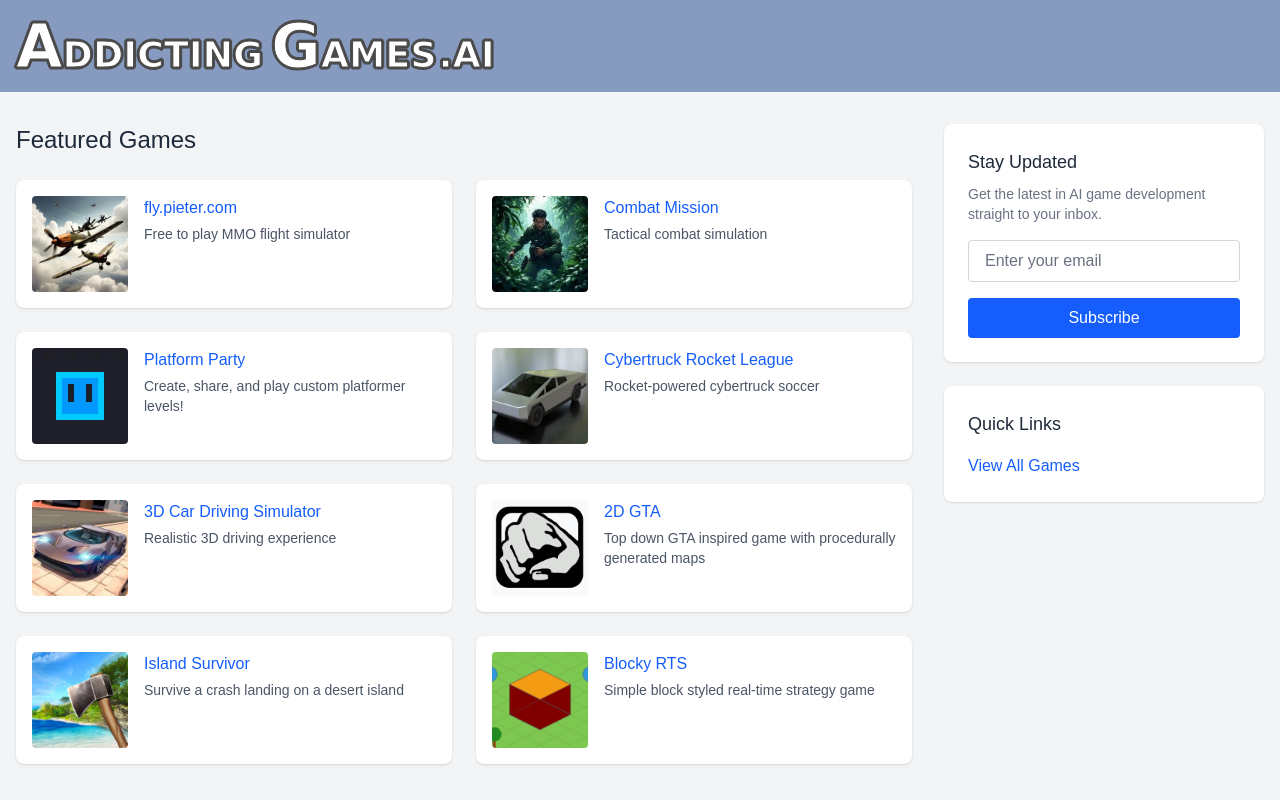
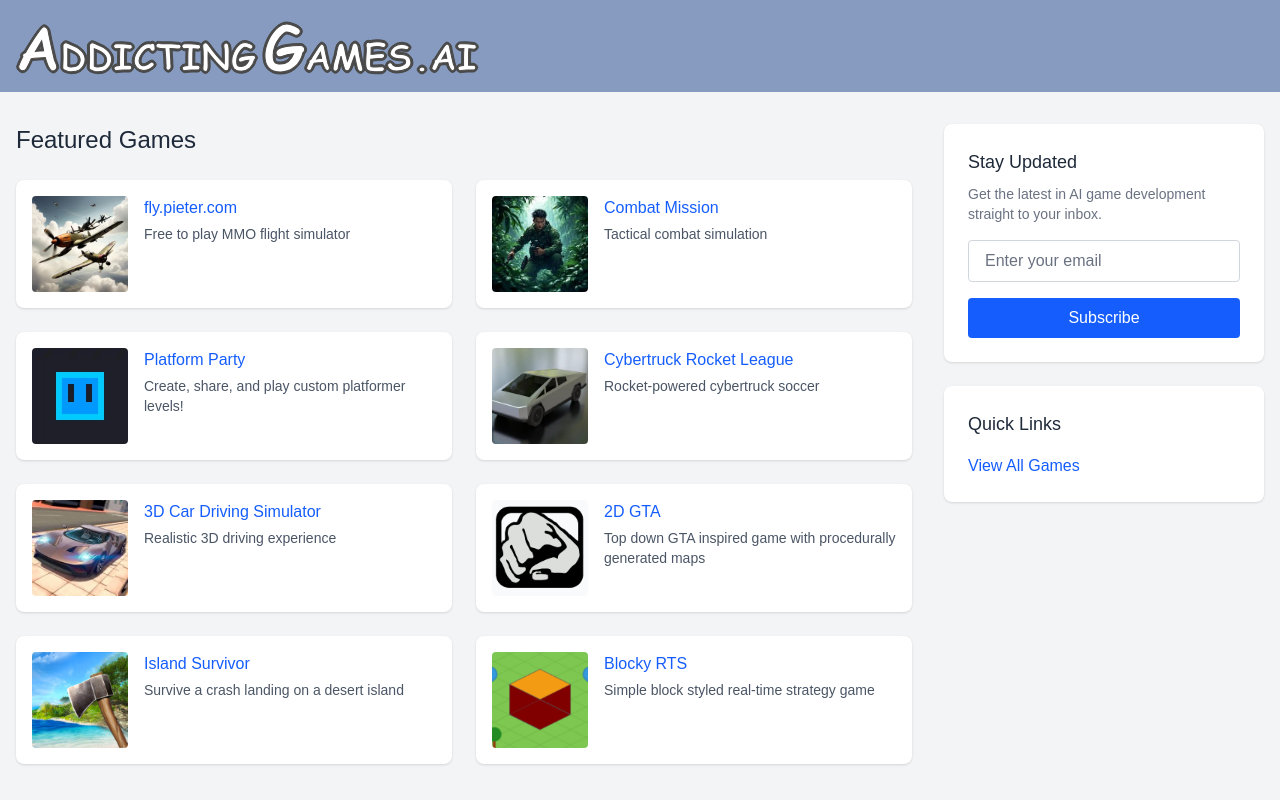
Before and after one commit to iporollo/addictinggames.ai, a Next.js app: page / in a window 1280 px wide. Built offline with nearby package versions, Linux system fonts and the light colour scheme.

Commit message:
update fonts

```diff
--- a/app/components/Header.tsx
+++ b/app/components/Header.tsx
@@ -2,6 +2,7 @@
 
 import Link from 'next/link';
 import { useEffect, useState } from 'react';
+import { comicSans } from '../fonts';
 
 const TitleWord = ({ text, isMobile }: { text: string; isMobile: boolean }) => (
   <span className="inline-block">
@@ -36,7 +37,9 @@
     <header className="mb-8 bg-[#869bbf]">
       <div className="container mx-auto px-4">
         <Link href="/">
-          <h1 className="font-['Comic_Sans_MS'] font-bold text-white py-4 tracking-wide flex flex-wrap items-baseline gap-2">
+          <h1
+            className={`${comicSans.className} font-bold text-white py-4 tracking-wide flex flex-wrap items-baseline gap-2`}
+          >
             <TitleWord text="ADDICTING" isMobile={isMobile} />
             <TitleWord text="GAMES" isMobile={isMobile} />
             <span
--- /dev/null
+++ b/app/fonts.ts
@@ -0,0 +1,17 @@
+import localFont from 'next/font/local';
+
+export const comicSans = localFont({
+  src: [
+    {
+      path: '../public/fonts/comic-sans-ms.ttf',
+      weight: '400',
+      style: 'normal',
+    },
+    {
+      path: '../public/fonts/comic-sans-ms-bold.ttf',
+      weight: '700',
+      style: 'normal',
+    },
+  ],
+  variable: '--font-comic-sans',
+});
--- a/app/layout.tsx
+++ b/app/layout.tsx
@@ -1,34 +1,19 @@
-import type { Metadata } from 'next';
-import { Geist, Geist_Mono } from 'next/font/google';
 import './globals.css';
+import { comicSans } from './fonts';
 
-const geistSans = Geist({
-  variable: '--font-geist-sans',
-  subsets: ['latin'],
-});
-
-const geistMono = Geist_Mono({
-  variable: '--font-geist-mono',
-  subsets: ['latin'],
-});
-
-export const metadata: Metadata = {
-  title: 'Play AI Games, Free Online Games at AddictingGames',
-  description: 'A collection of AI generated games, free to play online',
+export const metadata = {
+  title: 'AddictingGames.AI',
+  description: 'Play the best indie web games',
 };
 
 export default function RootLayout({
   children,
-}: Readonly<{
+}: {
   children: React.ReactNode;
-}>) {
+}) {
   return (
-    <html lang="en">
-      <body
-        className={`${geistSans.variable} ${geistMono.variable} antialiased`}
-      >
-        {children}
-      </body>
+    <html lang="en" className={comicSans.variable}>
+      <body>{children}</body>
     </html>
   );
 }
```
Also changed, not shown: public/fonts/README.md (deleted), public/fonts/comic-sans-ms-bold.ttf (added), public/fonts/comic-sans-ms.ttf (added).
